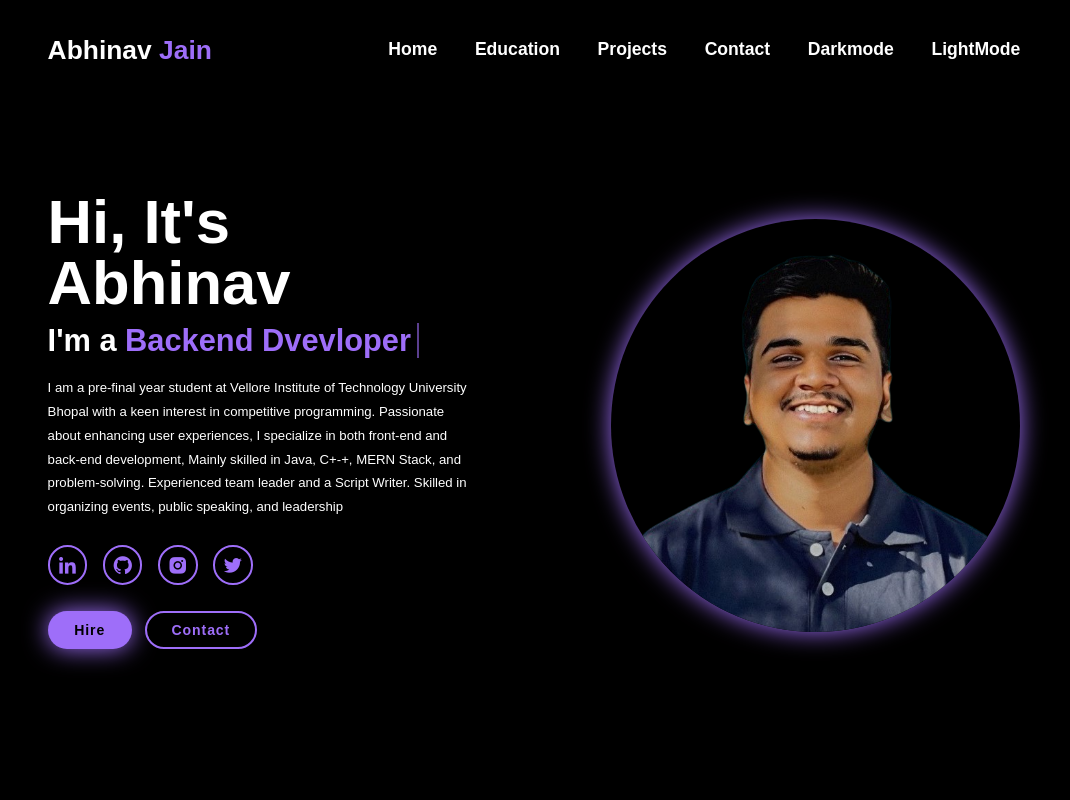
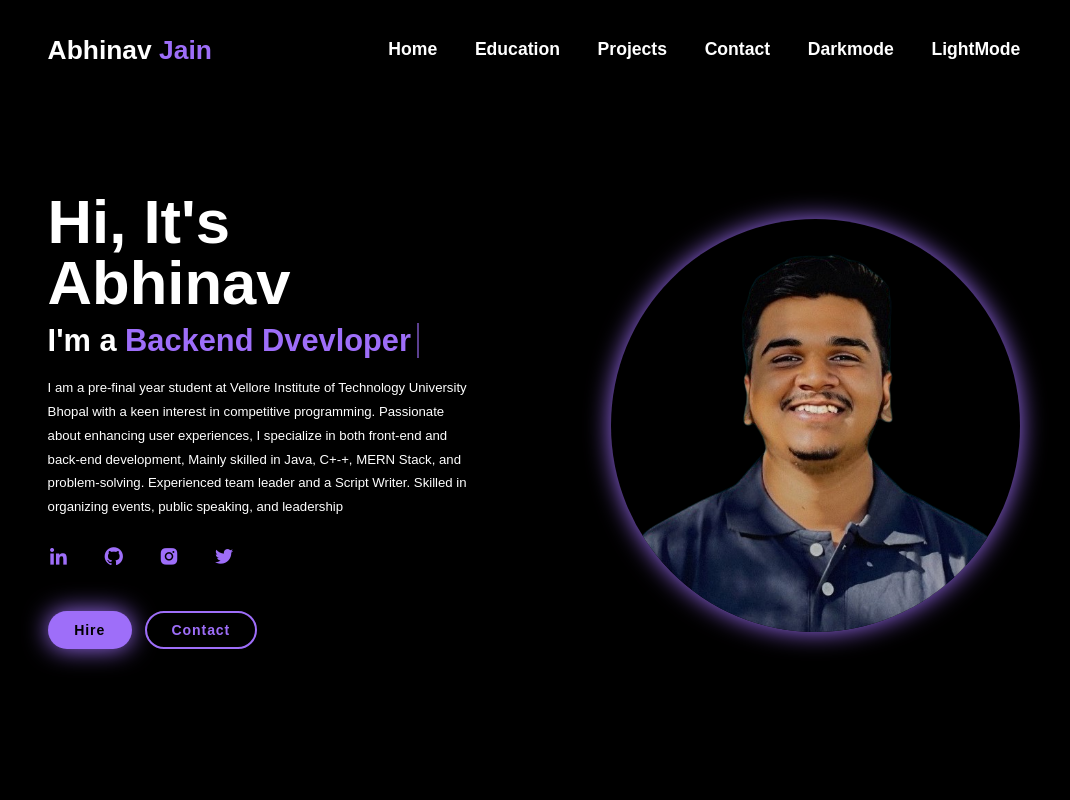
Before and after one commit to abhiinavjain/portfolio, a website: page portfolio website/index.html in a window 1280 px wide. Shown: the top 800 px of the page, without its empty margins (106-1176 px from the left). Drawn offline with nearby package versions, Linux system fonts and the light colour scheme.

Commit message:
Update style.css

```diff
--- a/portfolio website/style.css
+++ b/portfolio website/style.css
@@ -205,25 +205,24 @@ span{
 }
 
 .social-icons a{
-    display: inline-flex;
+    display: inline-block;
     justify-content: center;
     align-items: center;
     width: 4.5rem;
     height: 4.5rem;
     background: transparent;
-    border: 2px solid var(--main-color);
     font-size: 2.5rem;
-    border-radius: 50%;
     color: var(--main-color);
     margin: 3rem 1.5rem 3rem 0;
     transition: 0.3s ease-in-out;
 }
 
 .social-icons a:hover{
+    display: inline-block;
     color: var(--text-color);
     transform: scale(1.3)translateY(-5px);
     box-shadow: 0 0 25px var(--main-color);
-    background-color: var(--main-color);
+
 }
 .btn{
     display: inline-block;
```
